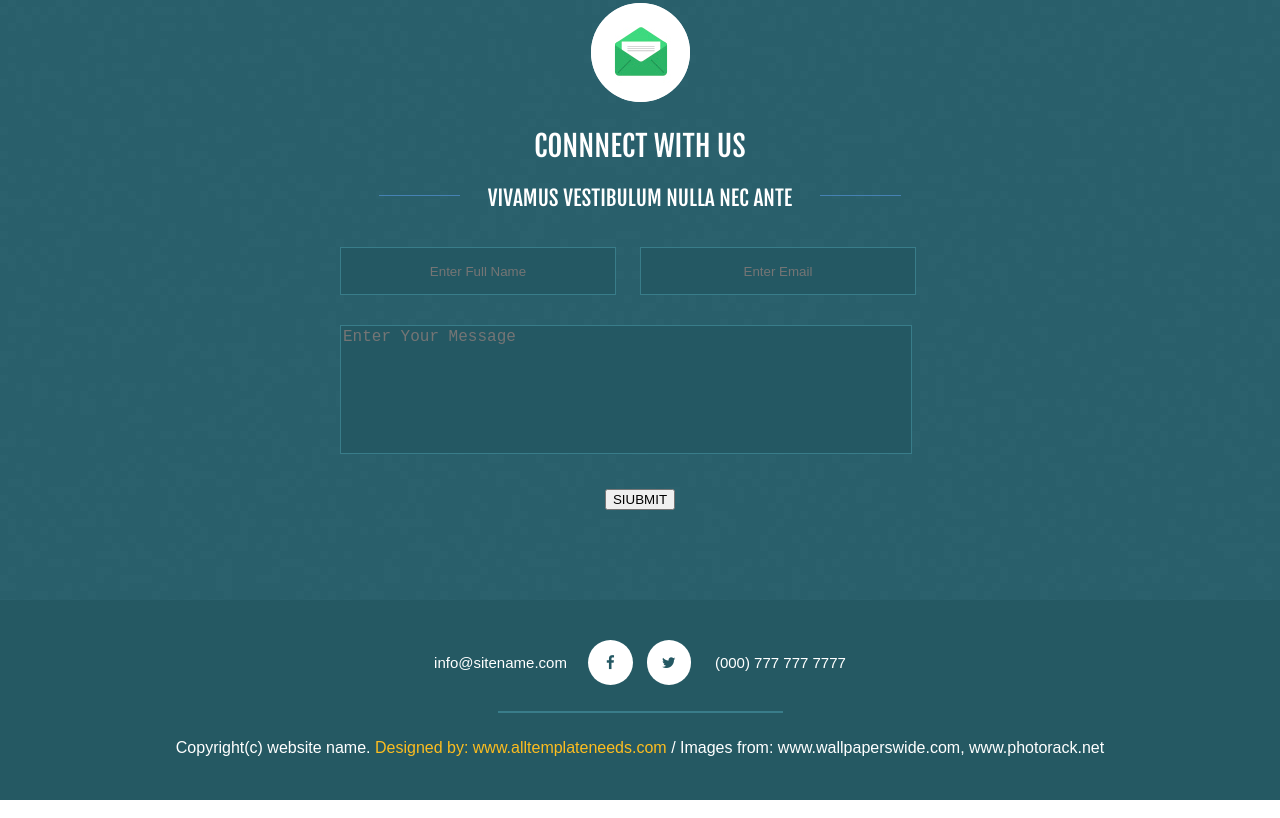
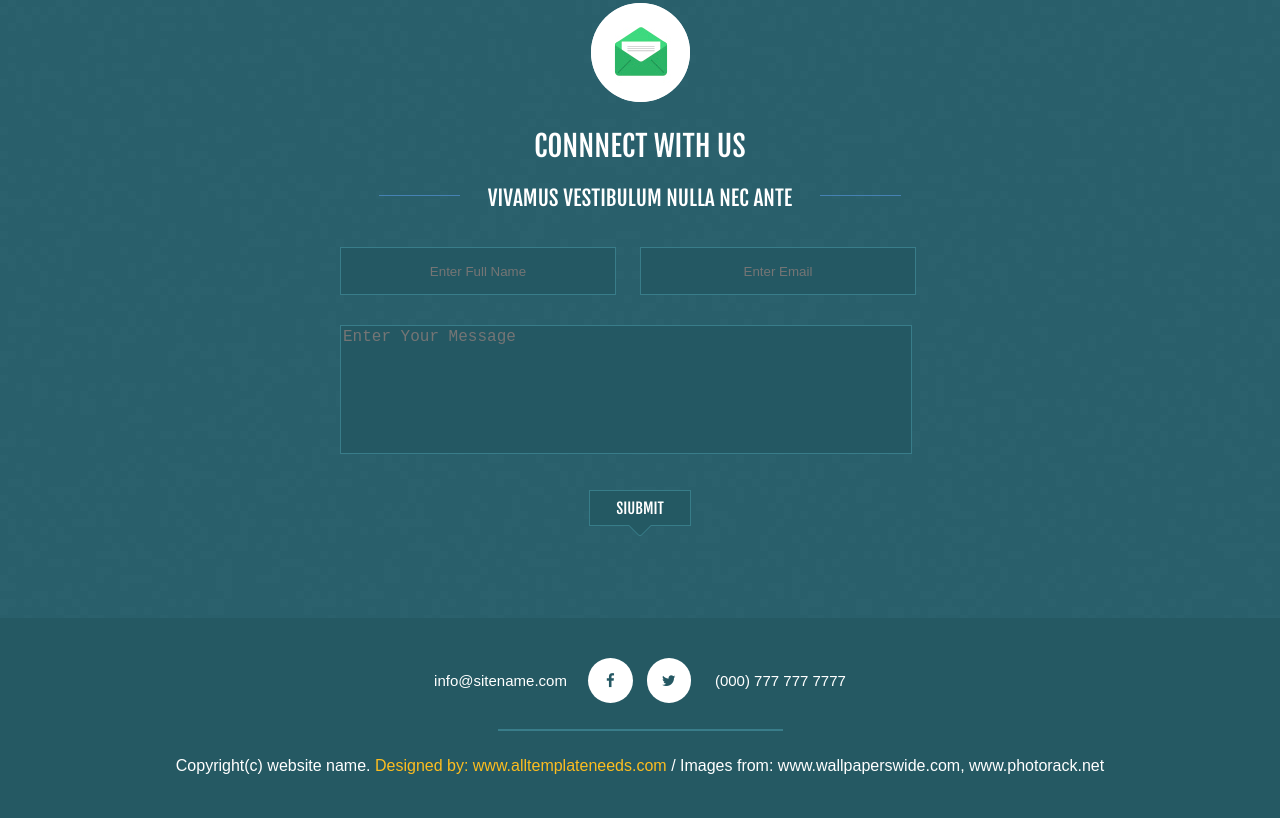
Before and after one commit to RomarioVice/FirstTask, a plain HTML site: page index.html in a window 1280 px wide. Shown: the part 2041-2859 px from the top of the page. Drawn offline with Linux system fonts and the light colour scheme.

Commit message:
24.02.2016

```diff
--- a/style.css
+++ b/style.css
@@ -65,6 +65,7 @@ article, aside, details, figcaption, figure, footer, header, hgroup, main, nav,
 body {
 	font: 12px/18px Arial, sans-serif;
 	background-image: url("img/bg.jpg");
+	min-width: 1170px;
 }
 
 .banner {
@@ -457,19 +458,6 @@ a.button4:active {
 	width: 600px;
 }
 
-textarea {
-	font-size: 16px;
-	color: white;
-	width: 566px;
-	height: 123px;
-	resize: none;
-	background:	#245863;
-	border: 1px;
-	border-style: solid;
-	border-color: #397d8a;
-	margin-bottom: 30px;
-}
-
 .txt1 {
 	float: left;
 	color: white;
@@ -497,10 +485,50 @@ textarea {
 	margin-bottom: 30px;
 }
 
+textarea {
+	font-size: 16px;
+	color: white;
+	width: 566px;
+	height: 123px;
+	resize: none;
+	background:	#245863;
+	border: 1px;
+	border-style: solid;
+	border-color: #397d8a;
+	margin-bottom: 31px;
+}
+
 .subm {
-	text-align: center;
-	margin-bottom: 90px;
+	margin: 0 auto;
+	height: 46px;
+	width: 102px;
+	margin-bottom: 82px;
 }
+
+.submi {
+	padding-bottom: 10px;
+	height: 46px;
+	width: 102px;
+	background: url(img/content3/sub.png);
+	background-repeat: no-repeat;
+	border: none;
+	font-size: 15px;
+	font-family: 'Fjalla One', sans-serif;
+	color: white;
+}
+
+.submi:hover {
+	height: 46px;
+	width: 102px;
+	background: url(img/content3/sub2.png);
+	background-repeat: no-repeat;
+	border: none;
+	cursor: pointer;
+	font-size: 15px;
+	font-family: 'Fjalla One', sans-serif;
+	color: white;
+}
+
 
 
 /* Footer
```
Also changed, not shown: img/content3/sub.png (added), img/content3/sub2.png (added), img/content3/submit.png (deleted), img/readmore.png (added).
